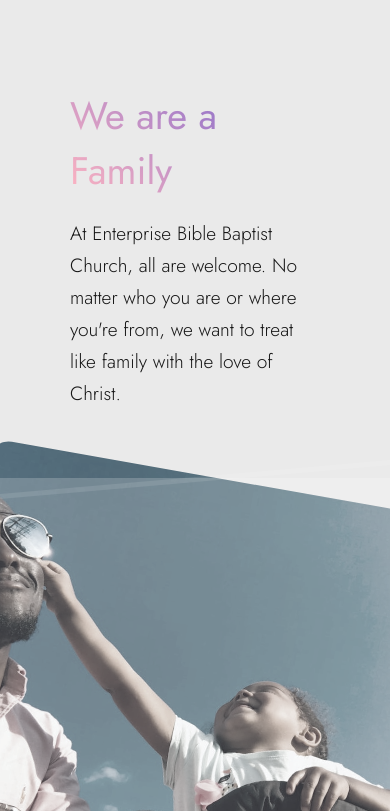
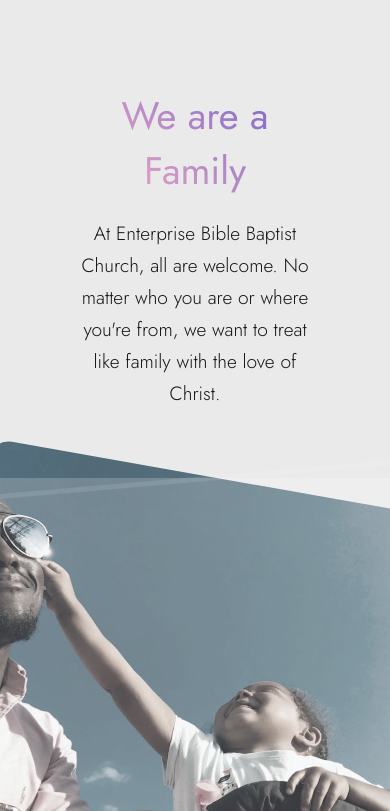
Before and after one commit to sgarcia97/test-app, a Next.js app: page /home in a window 390 px wide. Shown: the part 2273-3084 px from the top of the page. Built offline with nearby package versions, Linux system fonts and the light colour scheme.

Commit message:
Update globals.css

```diff
--- a/app/globals.css
+++ b/app/globals.css
@@ -576,6 +576,11 @@ a:hover{
     align-items:center;
   }
 
+  .home-section{
+
+    text-align:center;
+    }
+
   .footer-section{
     text-align:center;
 
```
